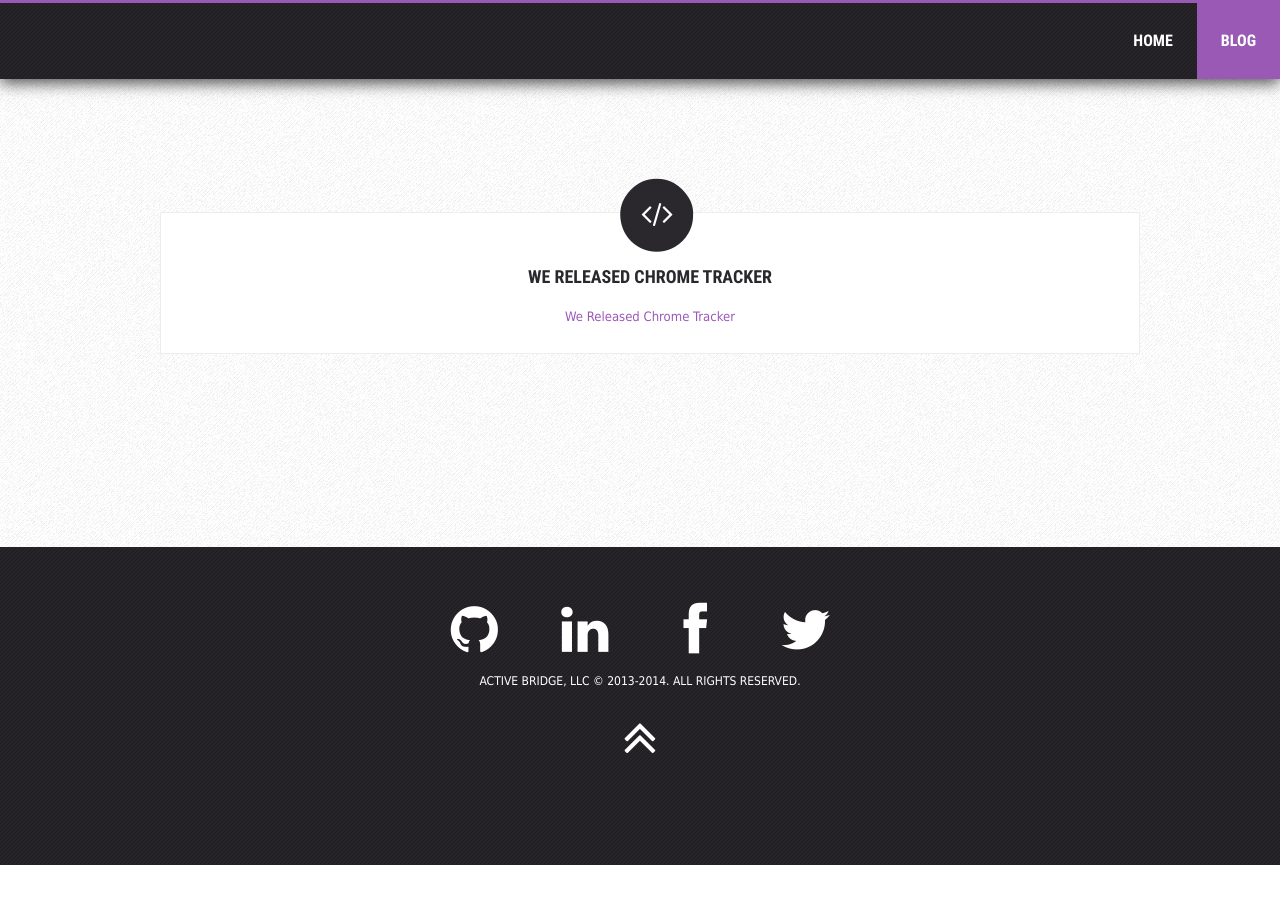
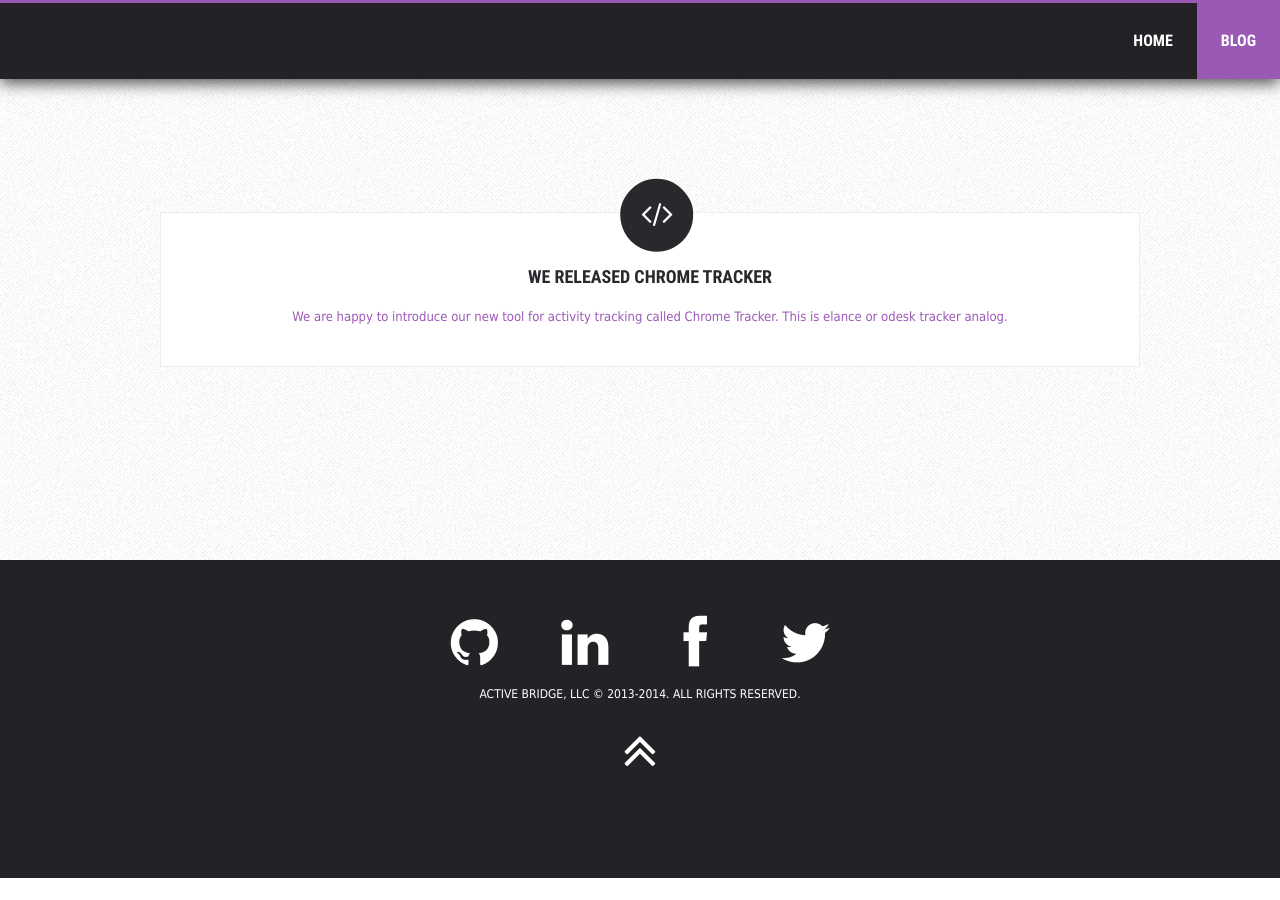
Before and after one commit to activebridge/old.activebridge.github.io, a Jekyll site: the page built from blog.html, in a window 1280 px wide. Built offline with Jekyll 4.4.1, drawn with Linux system fonts in a browser that asks for light colours.

Commit message:
Add post excerpt

```diff
--- a/_posts/2014-08-13-we-released-chrome-tracker.md
+++ b/_posts/2014-08-13-we-released-chrome-tracker.md
@@ -3,19 +3,20 @@
 tags: [Chrome Tracker, Odesk Tracker, Elance Tracker, Time Tracker, Activity Tracker, Freelance Tracker, Time Tracking Tool, Freelancers Tracking Tool, Employees Tracker, Employees Tracking Tool]
 ---
 
-We released Chrome Tracker
--
 
-> We are happy to introduce our new tool for activity tracking called Chrome Tracker. This is elance or odesk tracker analog. It consist with two parts:
+> We are happy to introduce our new tool for activity tracking called Chrome Tracker. This is elance or odesk tracker analog.
+
+> It consist with two parts:
+
+>> The first one is web app where you can view and manage activities, manage employees, view basic graphs with you productivity and productivity of your employees.
 >
->> The first one is web app where you can view and manage activities, manage employees, view basic graphs with you productivity and productivity of your employees.
->>
 >> Second part is the chrome extension. We used latest chrome APIs to implement this part. The best thing that we do not need desktop clients anymore. Also this is the first tracker which is available for Chrome OS as well.
 >
 > This is still BETA version, work is still in progress. Here some screenshots of web app:
 >
 >>![chrome tracker](https://lh5.googleusercontent.com/lJ20iPYvuXb7Q-NZYUjYOt8sCtfPEOcuGomCLf9bNFGDpBTpI1TQz-Uf4PBYJRVEXWn8uuWDrA=s640-h400-e365-rw)
 >>![chrome tracker](https://lh3.googleusercontent.com/XD6bMqilnkvdh_hQdkKwj5t-S74ARikfoZll5ulrdF5JXctZGmfciE_pZsnRG0KSoj2I7g8N=s640-h400-e365-rw)
+
 > Feel free to Sign Up [here](http://chrometracker.com/).
->
+
 > Extension can be install through web app or directly from chrome store. [Click](https://chrome.google.com/webstore/detail/chrome-tracker/ihlecadpghkjanimlphhpfiakabfdhpn)
--- a/blog.html
+++ b/blog.html
@@ -12,7 +12,7 @@
         <i class='small-icon icon-code'></i>
       </div>
       <p>{{ post.title }}</p>
-      <div class='text'>{{ post.title }}</div>
+      <div class='text'>{{ post.excerpt | remove: '<p>' | remove: '</p>' }}</div>
     </a>
   </li>
   {% endfor %}
```
